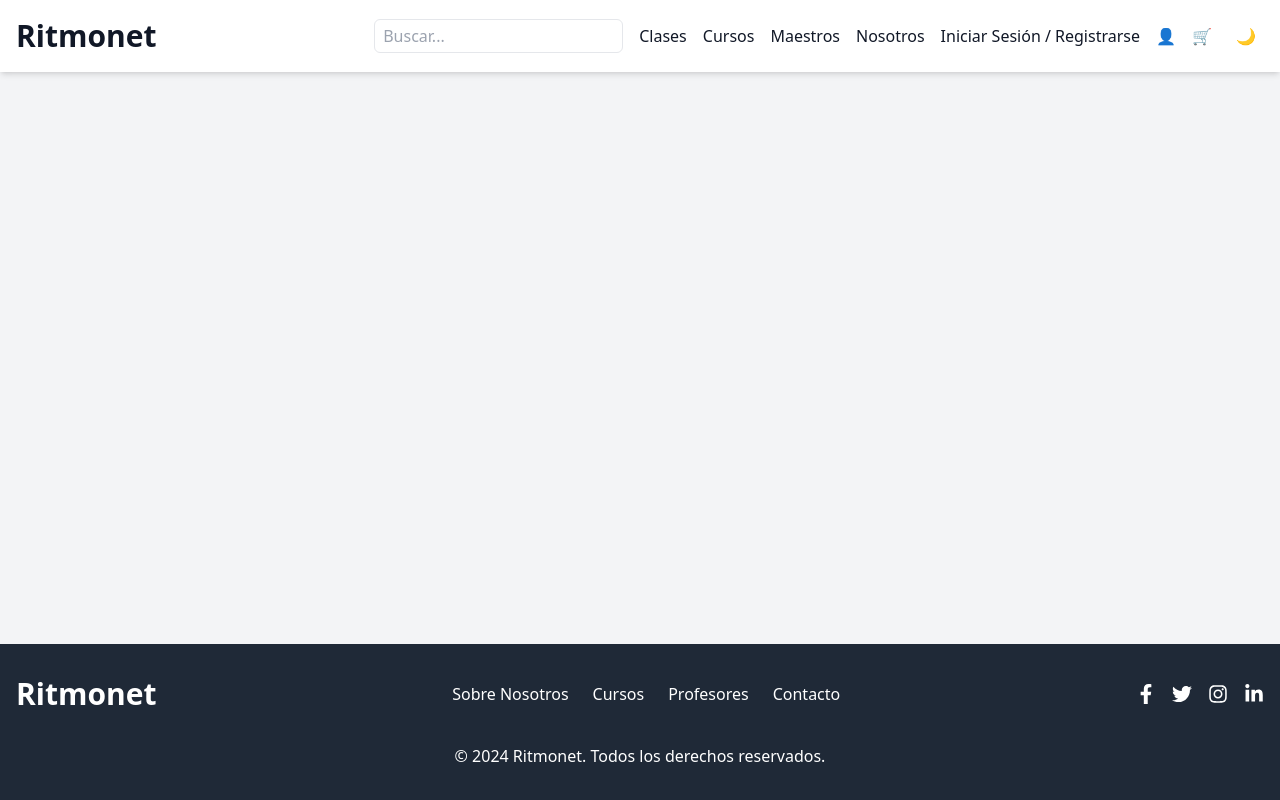
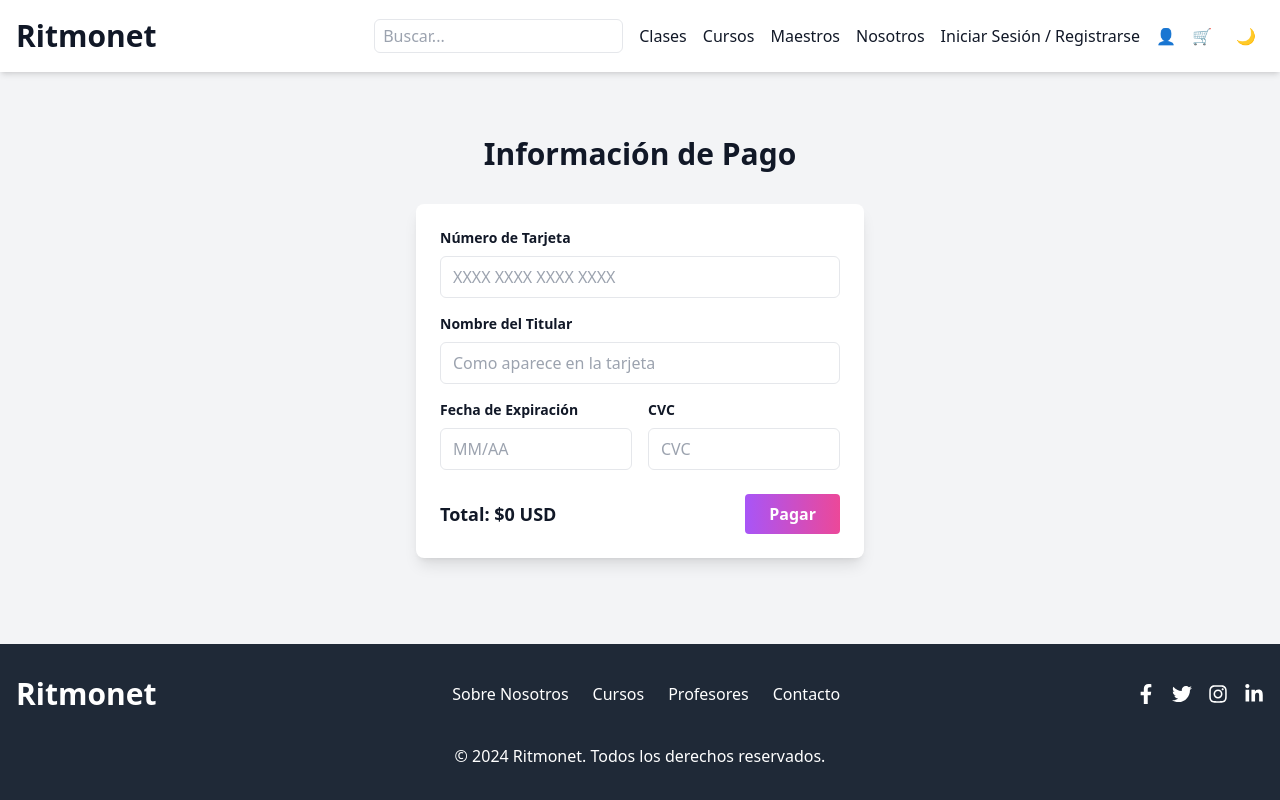
Before and after one commit to hiramAcevedo/ritmonetdeploy, a React (Vite) app: page /payment in a window 1280 px wide. Built offline with nearby package versions, Linux system fonts and the light colour scheme.

Commit message:
Eliminación del componente SubscribedCourseDetails y creación de PurchasedCourseDetails. Actualización de rutas en App.jsx y mejoras en el contexto de usuario para manejar cursos adquiridos y carrito de compras.

```diff
--- a/src/App.jsx
+++ b/src/App.jsx
@@ -17,9 +17,10 @@ import AcquiredCourses from './components/AcquiredCourses.jsx';
 import Cart from './components/Cart.jsx';
 import Confirmation from './components/Confirmation.jsx';
 import SubscriptionConfirmation from './components/SubscriptionConfirmation.jsx';
-import SubscribedCourseDetails from './components/SubscribedCourseDetails.jsx';
+import PurchasedCourseDetails from './components/PurchasedCourseDetails.jsx'; // Actualizado
 import TeacherDetails from './components/TeacherDetails.jsx';
 import Contact from './components/Contact.jsx';
+import PaymentForm from './components/PaymentForm.jsx'; // Importamos el nuevo componente
 
 import CourseSelection from './components/CourseSelection.jsx';
 import TeacherSelection from './components/TeacherSelection.jsx';
@@ -69,11 +70,12 @@ function App() {
                 element={<SubscriptionConfirmation />}
               />
               <Route
-                path="/subscribed-course"
-                element={<SubscribedCourseDetails />}
+                path="/purchased-course/:courseId"
+                element={<PurchasedCourseDetails />} // Actualizado
               />
               <Route path="/teachers/:id" element={<TeacherDetails />} />
               <Route path="/contact" element={<Contact />} />
+              <Route path="/payment" element={<PaymentForm />} /> {/* Nueva ruta */}
             </Routes>
           </div>
           {/* Footer */}
--- a/src/components/Cart.jsx
+++ b/src/components/Cart.jsx
@@ -1,28 +1,72 @@
 // src/components/Cart.jsx
 
+import { useContext } from 'react';
 import { useNavigate } from 'react-router-dom';
+import { UserContext } from '../context/UserContext';
 
 const Cart = () => {
   const navigate = useNavigate();
+  const { cart, removeFromCart } = useContext(UserContext);
 
   const handleCheckout = () => {
-    navigate('/confirmation');
+    navigate('/payment'); // Navegar a la página de pago
   };
+
+  const totalPrice = cart.reduce((total, course) => total + course.price, 0);
 
   return (
     <div className="container mx-auto px-4 py-16">
       <h1 className="text-3xl font-bold mb-8">Tu Carrito</h1>
-      <div className="border rounded-lg p-4 mb-4">
-        <h2 className="text-xl font-bold">Master the Guitar</h2>
-        <p className="text-sm">Instructor: John Doe</p>
-        <p className="text-sm">Precio: $99</p>
-      </div>
-      <button
-        onClick={handleCheckout}
-        className="bg-gradient-to-r from-purple-500 to-pink-500 hover:from-purple-600 hover:to-pink-600 transition duration-300 text-white font-bold py-2 px-4 rounded"
-      >
-        Pagar
-      </button>
+      {cart.length === 0 ? (
+        <p className="text-center text-lg">No tienes cursos en tu carrito.</p>
+      ) : (
+        <div className="flex flex-col md:flex-row md:space-x-8">
+          {/* Lista de Cursos */}
+          <div className="md:w-2/3">
+            {cart.map((course) => (
+              <div key={course.id} className="flex items-center border-b py-4">
+                {/* Imagen del curso */}
+                <img
+                  src={course.image}
+                  alt={course.title}
+                  className="w-24 h-24 object-cover rounded-md"
+                />
+                {/* Detalles del curso */}
+                <div className="ml-4 flex-grow">
+                  <h2 className="text-xl font-bold">{course.title}</h2>
+                  <p className="text-sm">Instructor: {course.instructor}</p>
+                </div>
+                {/* Precio y eliminar */}
+                <div className="text-right">
+                  <p className="text-lg font-bold">${course.price} USD</p>
+                  <button
+                    onClick={() => removeFromCart(course.id)}
+                    className="text-red-500 underline mt-2"
+                  >
+                    Eliminar
+                  </button>
+                </div>
+              </div>
+            ))}
+          </div>
+          {/* Resumen del Pedido */}
+          <div className="md:w-1/3 mt-8 md:mt-0">
+            <div className="bg-white dark:bg-gray-800 shadow-lg rounded-lg p-6">
+              <h2 className="text-2xl font-bold mb-4">Resumen del Pedido</h2>
+              <div className="flex justify-between mb-2">
+                <span>Total:</span>
+                <span className="font-bold">${totalPrice} USD</span>
+              </div>
+              <button
+                onClick={handleCheckout}
+                className="w-full mt-4 bg-gradient-to-r from-purple-500 to-pink-500 hover:from-purple-600 hover:to-pink-600 transition duration-300 text-white font-bold py-2 px-4 rounded"
+              >
+                Proceder al Pago
+              </button>
+            </div>
+          </div>
+        </div>
+      )}
     </div>
   );
 };
--- /dev/null
+++ b/src/components/PaymentForm.jsx
@@ -0,0 +1,95 @@
+// src/components/PaymentForm.jsx
+
+import { useState, useContext } from 'react';
+import { useNavigate } from 'react-router-dom';
+import { UserContext } from '../context/UserContext';
+
+const PaymentForm = () => {
+  const navigate = useNavigate();
+  const { cart, purchaseCourses } = useContext(UserContext);
+
+  const [cardNumber, setCardNumber] = useState('');
+  const [cardName, setCardName] = useState('');
+  const [expiryDate, setExpiryDate] = useState('');
+  const [cvc, setCvc] = useState('');
+
+  const handlePayment = (e) => {
+    e.preventDefault();
+    // Aquí puedes agregar validaciones y lógica de procesamiento de pago
+
+    // Simulamos el procesamiento del pago
+    setTimeout(() => {
+      purchaseCourses(); // Mover cursos a adquiridos y vaciar el carrito
+      navigate('/confirmation');
+    }, 1000);
+  };
+
+  const totalPrice = cart.reduce((total, course) => total + course.price, 0);
+
+  return (
+    <div className="container mx-auto px-4 py-16">
+      <h1 className="text-3xl font-bold mb-8 text-center">Información de Pago</h1>
+      <div className="max-w-md mx-auto bg-white dark:bg-gray-800 shadow-lg rounded-lg p-6">
+        <form onSubmit={handlePayment}>
+          <div className="mb-4">
+            <label className="block text-sm font-bold mb-2">Número de Tarjeta</label>
+            <input
+              type="text"
+              value={cardNumber}
+              onChange={(e) => setCardNumber(e.target.value)}
+              className="w-full px-3 py-2 border rounded-md focus:outline-none"
+              placeholder="XXXX XXXX XXXX XXXX"
+              required
+            />
+          </div>
+          <div className="mb-4">
+            <label className="block text-sm font-bold mb-2">Nombre del Titular</label>
+            <input
+              type="text"
+              value={cardName}
+              onChange={(e) => setCardName(e.target.value)}
+              className="w-full px-3 py-2 border rounded-md focus:outline-none"
+              placeholder="Como aparece en la tarjeta"
+              required
+            />
+          </div>
+          <div className="flex space-x-4 mb-4">
+            <div className="w-1/2">
+              <label className="block text-sm font-bold mb-2">Fecha de Expiración</label>
+              <input
+                type="text"
+                value={expiryDate}
+                onChange={(e) => setExpiryDate(e.target.value)}
+                className="w-full px-3 py-2 border rounded-md focus:outline-none"
+                placeholder="MM/AA"
+                required
+              />
+            </div>
+            <div className="w-1/2">
+              <label className="block text-sm font-bold mb-2">CVC</label>
+              <input
+                type="text"
+                value={cvc}
+                onChange={(e) => setCvc(e.target.value)}
+                className="w-full px-3 py-2 border rounded-md focus:outline-none"
+                placeholder="CVC"
+                required
+              />
+            </div>
+          </div>
+          <div className="flex justify-between items-center mt-6">
+            <p className="text-lg font-bold">Total: ${totalPrice} USD</p>
+            <button
+              type="submit"
+              className="bg-gradient-to-r from-purple-500 to-pink-500 hover:from-purple-600 hover:to-pink-600 transition duration-300 text-white font-bold py-2 px-6 rounded"
+            >
+              Pagar
+            </button>
+          </div>
+        </form>
+      </div>
+    </div>
+  );
+};
+
+export default PaymentForm;
--- /dev/null
+++ b/src/components/PurchasedCourseDetails.jsx
@@ -0,0 +1,58 @@
+// src/components/PurchasedCourseDetails.jsx
+
+import React from 'react';
+import { useParams } from 'react-router-dom';
+import { useContext } from 'react';
+import { UserContext } from '../context/UserContext';
+
+const PurchasedCourseDetails = () => {
+  const { courseId } = useParams();
+  const { acquiredCourses } = useContext(UserContext);
+
+  const course = acquiredCourses.find((c) => c.id === parseInt(courseId));
+
+  if (!course) {
+    return <div>Curso no encontrado</div>;
+  }
+
+  return (
+    <div className="container mx-auto px-4 py-16">
+      <div className="flex flex-col md:flex-row">
+        {/* Información del curso */}
+        <div className="md:w-1/2">
+          <h1 className="text-3xl font-bold mb-4">{course.title}</h1>
+          <p className="text-sm mb-2">Instructor: {course.instructor}</p>
+          <p className="text-sm mb-2">Duración: {course.duration}</p>
+          <p className="text-sm mb-2">Nivel: {course.level}</p>
+          <p className="text-base mb-4">{course.description}</p>
+        </div>
+        {/* Imagen del curso */}
+        <div className="md:w-1/2 mt-4 md:mt-0 md:ml-8">
+          <img
+            src={course.image}
+            alt={course.title}
+            className="w-full h-64 object-cover rounded-md"
+          />
+        </div>
+      </div>
+      {/* Contenido del curso */}
+      <div className="mt-8">
+        <h2 className="text-2xl font-bold mb-4">Contenido del Curso</h2>
+        {course.units && course.units.length > 0 ? (
+          <div className="space-y-4">
+            {course.units.map((unit, index) => (
+              <div key={index} className="p-4 border rounded-md">
+                <h3 className="text-xl font-semibold mb-2">{unit.title}</h3>
+                <p>{unit.content}</p>
+              </div>
+            ))}
+          </div>
+        ) : (
+          <p>No hay unidades disponibles para este curso.</p>
+        )}
+      </div>
+    </div>
+  );
+};
+
+export default PurchasedCourseDetails;
--- a/src/context/UserContext.jsx
+++ b/src/context/UserContext.jsx
@@ -2,27 +2,70 @@
 
 import React, { createContext, useState } from 'react';
 
+// Crear el contexto
 export const UserContext = createContext();
 
+// Proveedor del contexto
 export const UserProvider = ({ children }) => {
-  // Estado inicial del usuario
   const [user, setUser] = useState({
     name: 'Juan Pérez',
     username: 'juanperez',
-    email: 'juan.perez@example.com',
+    email: 'juanperez@example.com',
     age: 30,
-    creditCard: '',
-    expiryDate: '',
-    cvv: '',
-  });
+    creditCard: '1234567812345678',
+    expiryDate: '12/24',
+    cvv: '123',
+  }); // Información del usuario por defecto para pruebas
 
-  // Función para actualizar los datos del usuario
-  const updateUser = (newUserData) => {
-    setUser({ ...user, ...newUserData });
+  const [cart, setCart] = useState([]); // Estado del carrito
+  const [acquiredCourses, setAcquiredCourses] = useState([]); // Cursos adquiridos
+
+  const addToCart = (course) => {
+    setCart((prevCart) => {
+      if (
+        !prevCart.find((c) => c.id === course.id) &&
+        !acquiredCourses.find((c) => c.id === course.id)
+      ) {
+        return [...prevCart, course];
+      } else {
+        return prevCart; // No agregar duplicados ni cursos ya adquiridos
+      }
+    });
+  };
+
+  const removeFromCart = (courseId) => {
+    setCart((prevCart) => prevCart.filter((course) => course.id !== courseId));
+  };
+
+  const clearCart = () => {
+    setCart([]);
+  };
+
+  const purchaseCourses = () => {
+    // Agregar cursos del carrito a los cursos adquiridos
+    setAcquiredCourses((prevCourses) => [...prevCourses, ...cart]);
+    // Vaciar el carrito
+    clearCart();
+  };
+
+  const updateUser = (updatedUser) => {
+    setUser(updatedUser);
   };
 
   return (
-    <UserContext.Provider value={{ user, updateUser }}>
+    <UserContext.Provider
+      value={{
+        user,
+        setUser,
+        updateUser,
+        cart,
+        addToCart,
+        removeFromCart,
+        clearCart,
+        acquiredCourses,
+        purchaseCourses,
+      }}
+    >
       {children}
     </UserContext.Provider>
   );
```
Also changed, not shown: src/components/SubscribedCourseDetails.jsx (deleted, +0 -34 lines).
